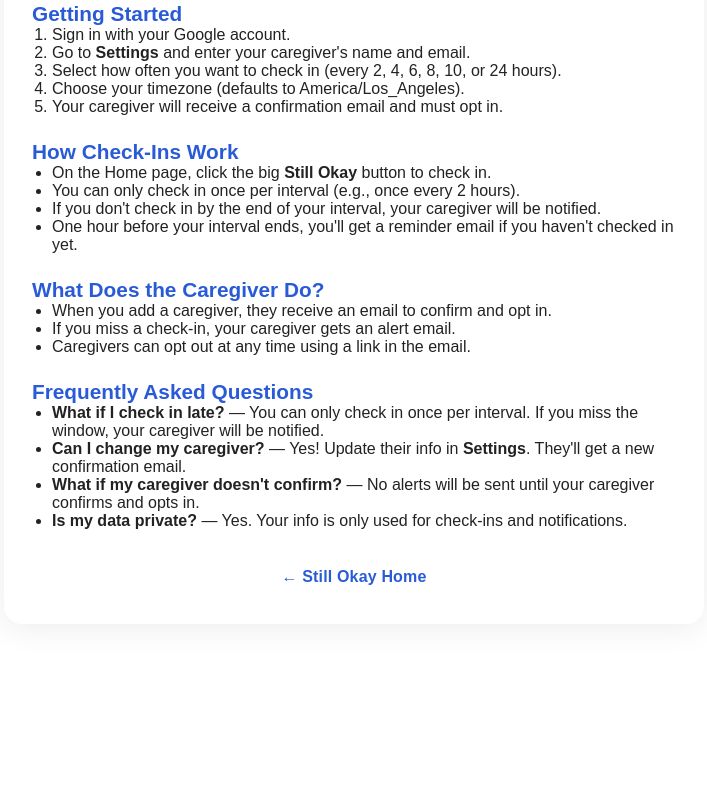
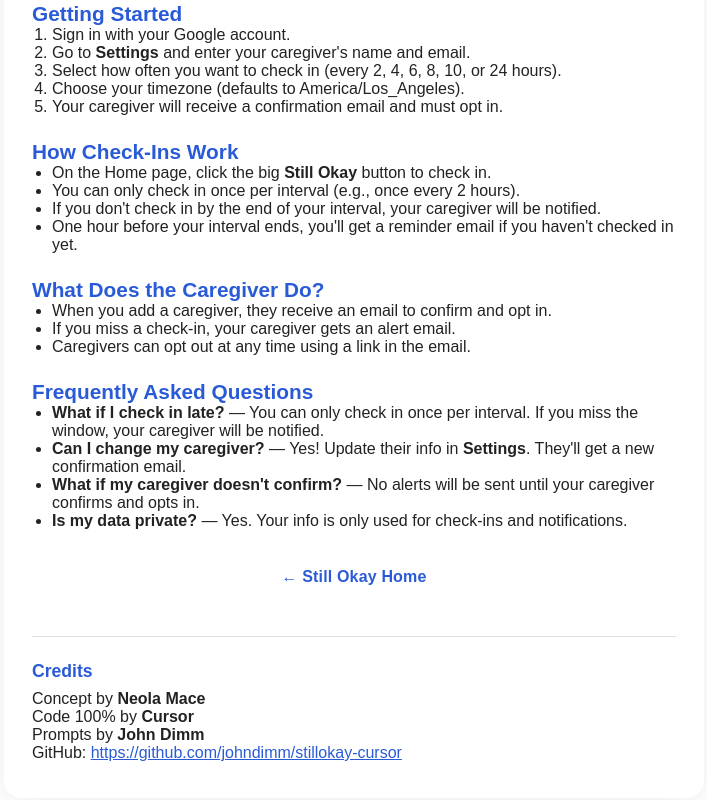
Before and after one commit to johndimm/stillokay-cursor, a Next.js app: page /guide in a window 1280 px wide. Shown: the part 306-1106 px from the top of the page, without its empty margins (286-993 px from the left). Before the commit the page ends 990 px from the top, so only its background shows below. Built offline with nearby package versions, Linux system fonts and the light colour scheme.

Commit message:
Adds credits.

```diff
--- a/src/pages/guide.js
+++ b/src/pages/guide.js
@@ -40,6 +40,15 @@
       <div style={{ marginTop: 36, textAlign: 'center' }}>
         <Link href="/" style={{ color: '#2a5bd7', fontWeight: 600, fontSize: 16, fontFamily: 'Geist, Arial, sans-serif', letterSpacing: '0.01em', textDecoration: 'none', display: 'inline-block', padding: '2px 0' }}>&larr; Still Okay Home</Link>
       </div>
+      <div style={{ marginTop: 48, borderTop: '1px solid #e0e0e0', paddingTop: 24 }}>
+        <h2 style={{ fontSize: '1.1rem', color: '#2a5bd7', marginBottom: 8 }}>Credits</h2>
+        <ul style={{ color: '#222', fontSize: '1rem', listStyle: 'none', padding: 0, margin: 0 }}>
+          <li>Concept by <b>Neola Mace</b></li>
+          <li>Code 100% by <b>Cursor</b></li>
+          <li>Prompts by <b>John Dimm</b></li>
+          <li>GitHub: <a href="https://github.com/johndimm/stillokay-cursor" style={{ color: '#2a5bd7', textDecoration: 'underline' }}>https://github.com/johndimm/stillokay-cursor</a></li>
+        </ul>
+      </div>
     </div>
   );
 }
```
